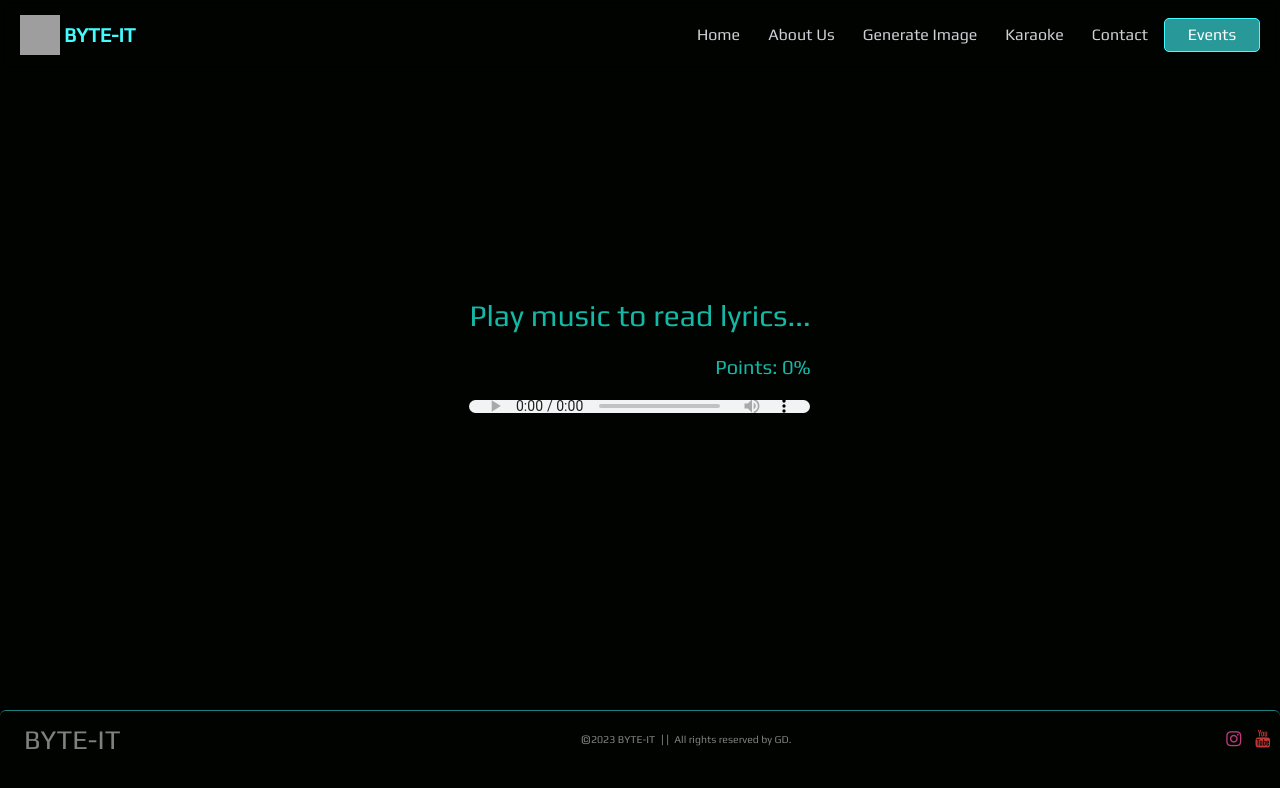
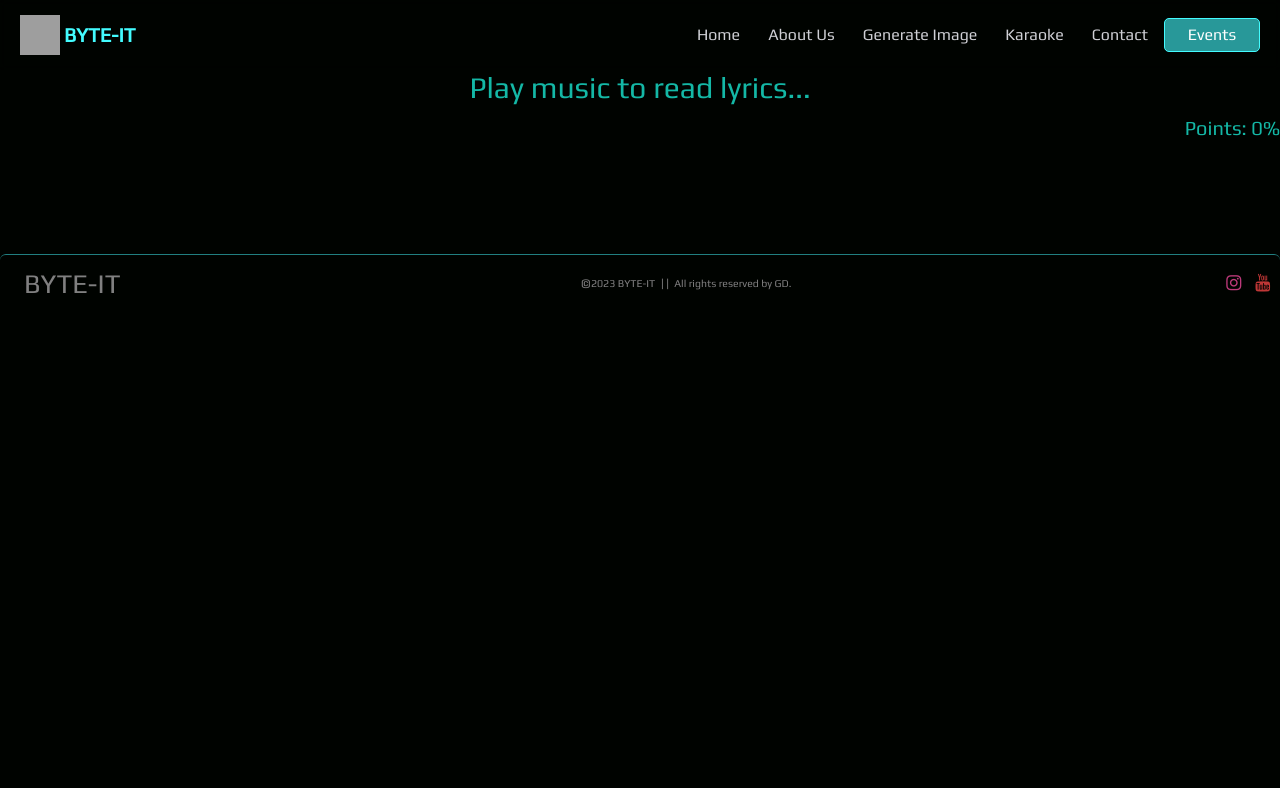
Before and after one commit to gauravdubey013/byteit, a Next.js app: page /Karaoke/1 in a window 1280 px wide. Shown: the top 788 px of the page. Built offline with nearby package versions, Linux system fonts and the light colour scheme; grey boxes are pictures that could not be loaded.

Commit message:
Update page.jsx

```diff
--- a/src/app/Karaoke/[music]/page.jsx
+++ b/src/app/Karaoke/[music]/page.jsx
@@ -15,8 +15,15 @@ const KaraokePlayer = ({ params }) => {
   const musData = getData(params.music);
   return (
     <>
-      <div className="w-full h-[80vh] flex flex-col gap-3 items-center justify-center">
-        <MusicPlayer setTitle={musData.title} setAudio={musData.audio} setLyric={musData.lyric} />
+      <div
+        id="musicPlayer"
+        className="w-full h-auto"
+      >
+        <MusicPlayer
+          setTitle={musData.title}
+          setAudio={musData.audio}
+          setLyric={musData.lyric}
+        />
       </div>
     </>
   );
```
